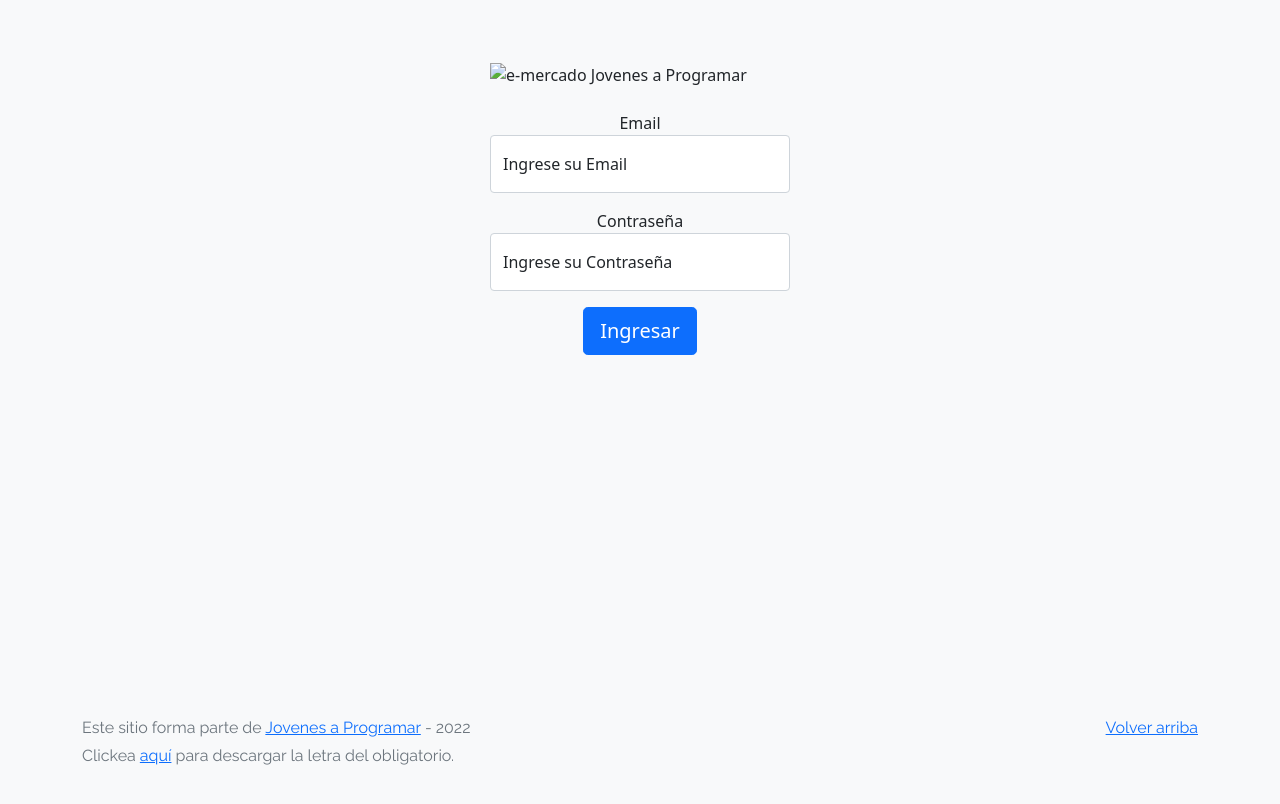
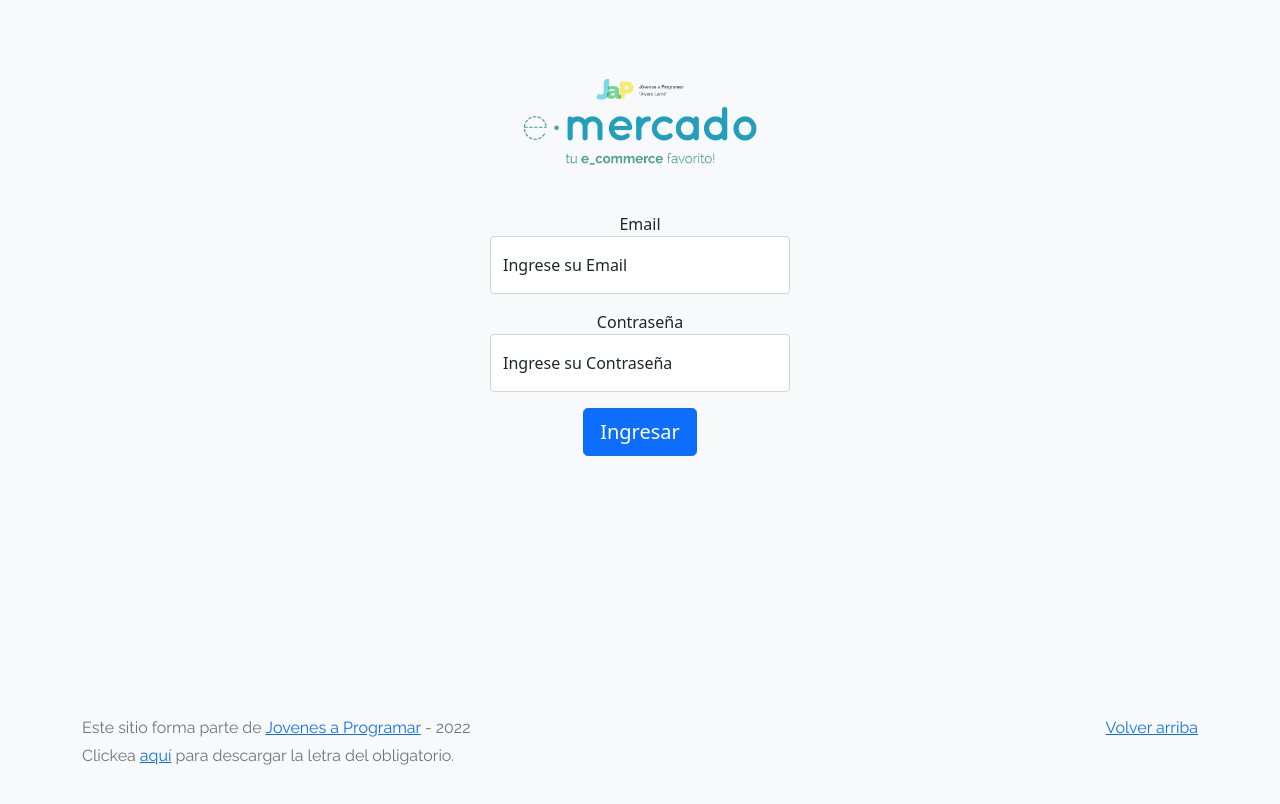
Before and after one commit to hernanrabellino/ProyectoObligatorio, a plain HTML site: page index.html in a window 1280 px wide. Drawn offline with Linux system fonts and the light colour scheme; the site is published under a folder, as on GitHub Pages, so addresses that start at the root find nothing.

Commit message:
fixed logo showing

```diff
--- a/index.html
+++ b/index.html
@@ -19,7 +19,7 @@
 <body>
   <main class="signin">
     <main class="mt-5">
-      <img class="mb-4 img-fluid" src="/img/login.png" alt="e-mercado Jovenes a Programar" width="400" height="">
+      <img class="mb-4 img-fluid" src="img/login.png" alt="e-mercado Jovenes a Programar" width="400" height="">
 
 
       <form id="formulario" action="main.html">
```
